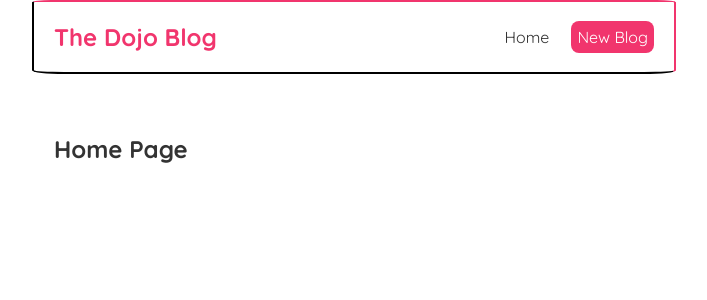
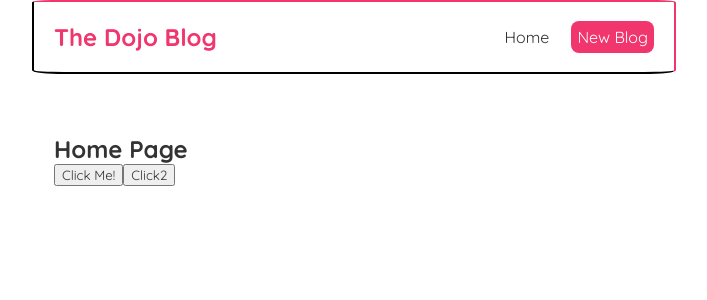
Before and after one commit to lzf834/learn-react, a React (Create React App) app: page / in a window 1280 px wide. Shown: the top 300 px of the page, without its empty margins (286-993 px from the left). Built offline with nearby package versions, Linux system fonts and the light colour scheme.

Commit message:
Lesson 7 - Click Events

```diff
--- a/src/Home.js
+++ b/src/Home.js
@@ -1,7 +1,17 @@
 const Home = () => {
+  const handleClick = (e) => {
+    console.log("Button has been clicked", e);
+  };
+
+  const handle2Click = (name, e) => {
+    console.log("Button has been clicked by " + name, e.target);
+  };
+
   return (
     <div className="home">
       <h2>Home Page</h2>
+      <button onClick={handleClick}>Click Me!</button>
+      <button onClick={(e) => handle2Click("Pikachu!", e)}>Click2</button>
     </div>
   );
 };
```
